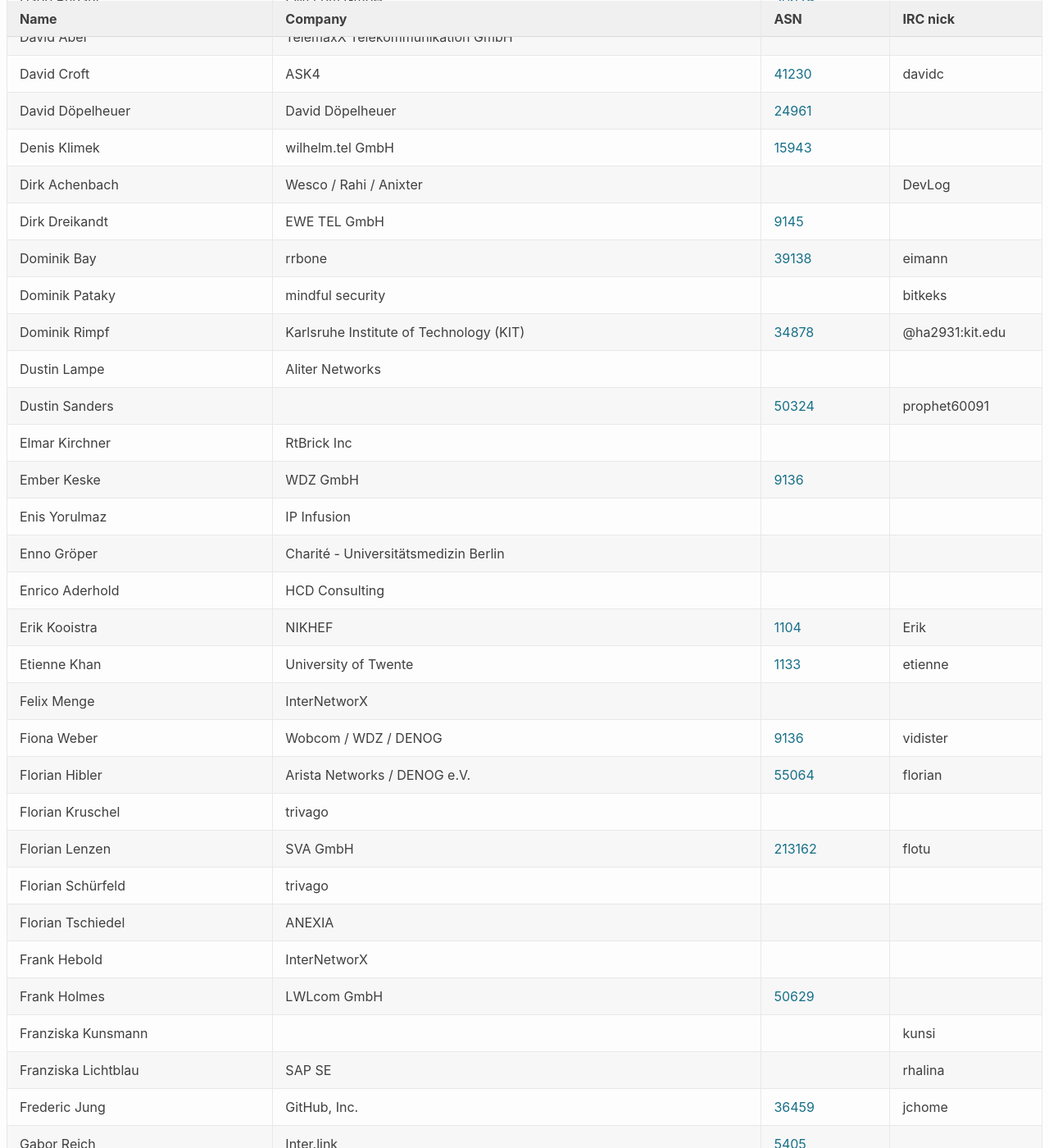
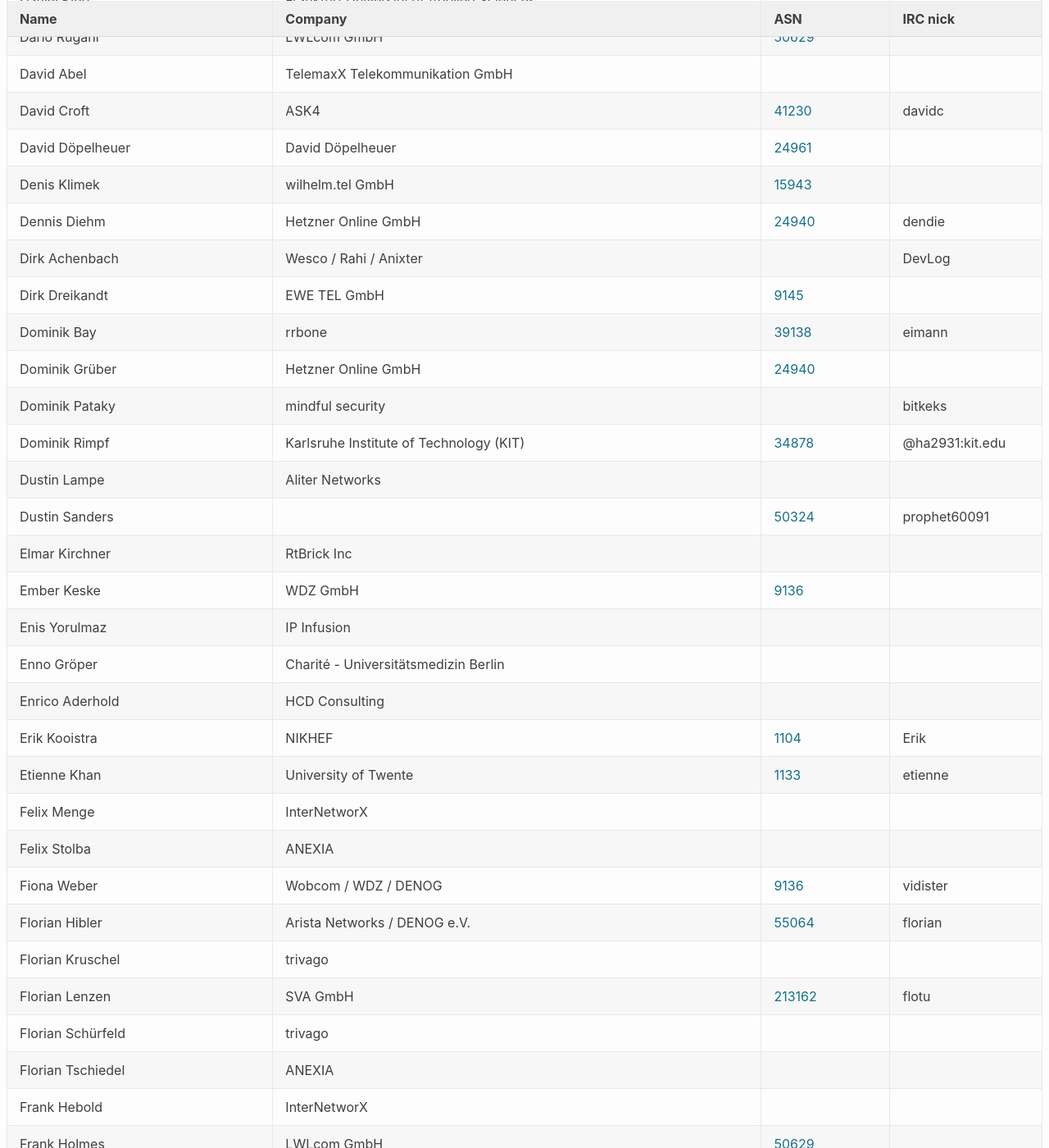
Before and after one commit to denog/pretix-attendeelist, a Jekyll site: the page built from denog15/index.md, in a window 1280 px wide and 1400 px high, scrolled down 3439 px. Shown: the whole window at 82% size. Built offline with Jekyll 4.4.1, drawn with Linux system fonts in a browser that asks for light colours; some of the changed text lies outside the part shown.

Commit message:
Latest data: Tue Oct 24 09:10:42 UTC 2023

```diff
--- a/_data/attendees_denog15_onsite.json
+++ b/_data/attendees_denog15_onsite.json
@@ -192,6 +192,12 @@
     "asn": "212440"
   },
   {
+    "name": "Atilla Kovacs",
+    "company": "ANEXIA",
+    "irc": null,
+    "asn": null
+  },
+  {
     "name": "Azad Sheikh Muhammad",
     "company": "Hostserver GmbH",
     "irc": null,
@@ -462,6 +468,12 @@
     "asn": "15943"
   },
   {
+    "name": "Dennis Diehm",
+    "company": "Hetzner Online GmbH",
+    "irc": "dendie",
+    "asn": "24940"
+  },
+  {
     "name": "Dirk Achenbach",
     "company": "Wesco / Rahi / Anixter",
     "irc": "DevLog",
@@ -480,6 +492,12 @@
     "asn": "39138"
   },
   {
+    "name": "Dominik Grüber",
+    "company": "Hetzner Online GmbH",
+    "irc": null,
+    "asn": "24940"
+  },
+  {
     "name": "Dominik Pataky",
     "company": "mindful security",
     "irc": "bitkeks",
@@ -552,6 +570,12 @@
     "asn": null
   },
   {
+    "name": "Felix Stolba",
+    "company": "ANEXIA",
+    "irc": null,
+    "asn": null
+  },
+  {
     "name": "Fiona Weber",
     "company": "Wobcom / WDZ / DENOG",
     "irc": "vidister",
@@ -1032,6 +1056,12 @@
     "asn": null
   },
   {
+    "name": "Manuel Pirolt",
+    "company": "ANEXIA",
+    "irc": null,
+    "asn": null
+  },
+  {
     "name": "Marcel Beyer",
     "company": null,
     "irc": "beyerm",
@@ -2004,6 +2034,12 @@
     "asn": null
   },
   {
+    "name": "Viktor Lennert",
+    "company": "ANEXIA Internetdienstleistungs GmbH",
+    "irc": null,
+    "asn": null
+  },
+  {
     "name": "Vincent Jumpertz",
     "company": "Kaminot",
     "irc": "vinc0u",
```
